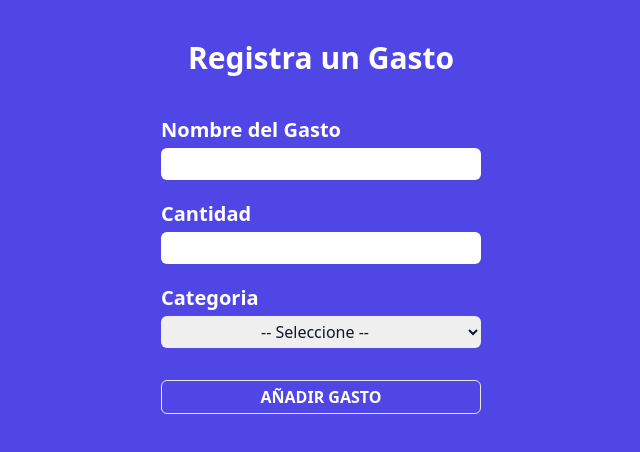
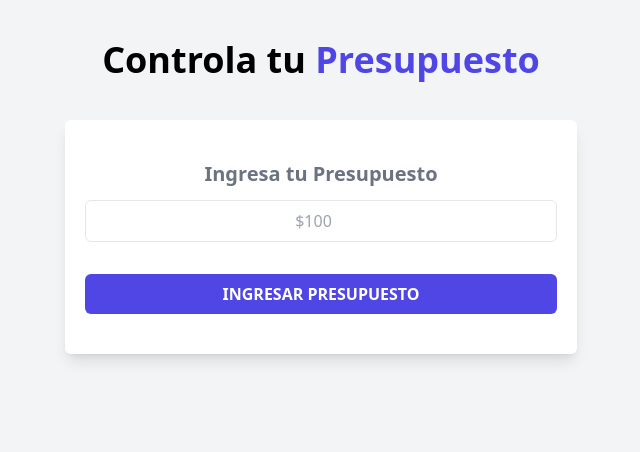
Before and after one commit to AtochePascual-Dev/Control-Presupuesto-React, a React (Vite) app: page / in a window 1280 px wide. Shown: the top 452 px of the page, without its empty margins (319-959 px from the left). Built offline with nearby package versions, Linux system fonts and the light colour scheme.

Commit message:
[FEATURE] animar modal

```diff
--- a/src/App.jsx
+++ b/src/App.jsx
@@ -7,6 +7,11 @@ import Modal from "./components/Modal";
 function App() {
   const [presupuesto, setPresupuesto] = useState(Number(localStorage.getItem('presupuesto')) || 0);
   const [esValidoPresupuesto, setEsValidoPresupuesto] = useState(false);
+
+  const [esActivoModal, setEsActivoModal] = useState(false);
+
+  const [gastos, setGastos] = useState([]);
+
 
   useEffect(() => {
     if (presupuesto > 0) {
@@ -18,7 +23,7 @@ function App() {
 
 
   return (
-    <div className="pt-10 h-screen overflow-hidden">
+    <div className="pt-10">
       <Header />
 
       <main className="w-11/12 max-w-lg mx-auto mb-10 px-5 py-10 rounded-md bg-white shadow-lg">
@@ -27,6 +32,7 @@ function App() {
             ?
             <ControlPresupuesto
               presupuesto={presupuesto}
+              setEsActivoModal={setEsActivoModal}
             />
             :
             <NuevoPresupuesto
@@ -35,7 +41,11 @@ function App() {
             />
         }
 
-        <Modal />
+        <Modal
+          esActivoModal={esActivoModal}
+          setEsActivoModal={setEsActivoModal}
+        />
+
       </main>
 
     </div>
--- a/src/components/ControlPresupuesto.jsx
+++ b/src/components/ControlPresupuesto.jsx
@@ -2,7 +2,7 @@ import { CircularProgressbar } from "react-circular-progressbar"
 import 'react-circular-progressbar/dist/styles.css';
 import { formatearCantidad } from "../helpers"
 
-const ControlPresupuesto = ({ presupuesto }) => {
+const ControlPresupuesto = ({ presupuesto, setEsActivoModal }) => {
   return (
     <div className="grid gap-5 justify-center md:grid-cols-2"    >
 
@@ -33,7 +33,10 @@ const ControlPresupuesto = ({ presupuesto }) => {
           </p>
         </div>
 
-        <button className="w-full mt-5 p-1 font-bold rounded-md transition-colors duration-300 text-white bg-indigo-600 hover:bg-indigo-700">
+        <button
+          onClick={() => setEsActivoModal(true)}
+          className="w-full mt-5 p-1 font-bold rounded-md transition-colors duration-300 text-white bg-indigo-600 hover:bg-indigo-700"
+        >
           Añadir Gasto
         </button>
       </div>
--- a/src/components/Modal.jsx
+++ b/src/components/Modal.jsx
@@ -1,4 +1,4 @@
-const Modal = () => {
+const Modal = ({ esActivoModal, setEsActivoModal }) => {
 
   const handleRegistrarGasto = (event) => {
     event.preventDefault();
@@ -6,7 +6,7 @@ const Modal = () => {
   }
 
   return (
-    <div className="fixed left-0 right-0 top-0 bottom-0 translate-x-0 transition-all duration-500 px-5 py-10 text-white bg-indigo-600">
+    <div className={`fixed left-0 right-0 top-0 bottom-0 transition-all duration-700 ease-in px-5 py-14 text-white bg-indigo-600 ${esActivoModal ? "translate-x-0" : "translate-x-full"}`}>
 
       <form
         className="max-w-xs mx-auto"
@@ -75,6 +75,13 @@ const Modal = () => {
         />
       </form>
 
+      <p
+        onClick={() => setEsActivoModal(false)}
+        className="absolute top-3 right-3 inline-block px-5 py-1 font-bold rounded-full border cursor-pointer text-gray-900 hover:bg-white transition-colors duration-300"
+      >
+        X
+      </p>
+
     </div>
   )
 }
```
